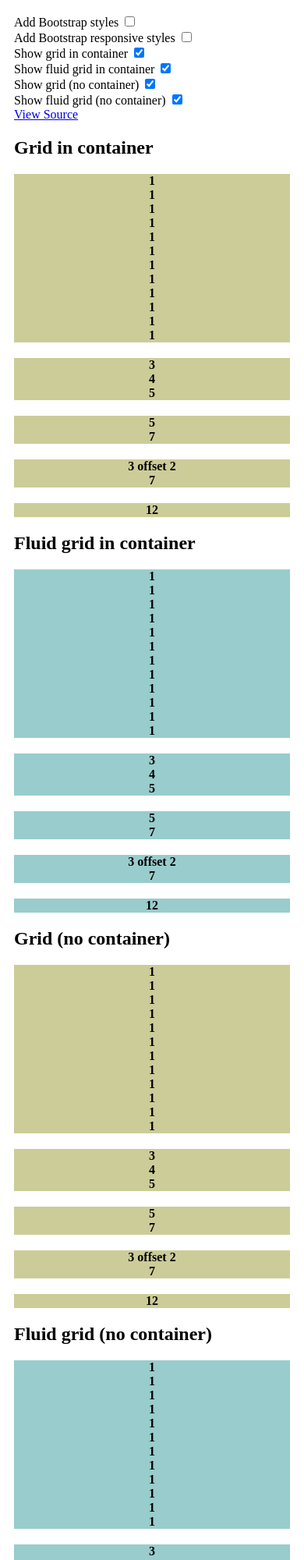
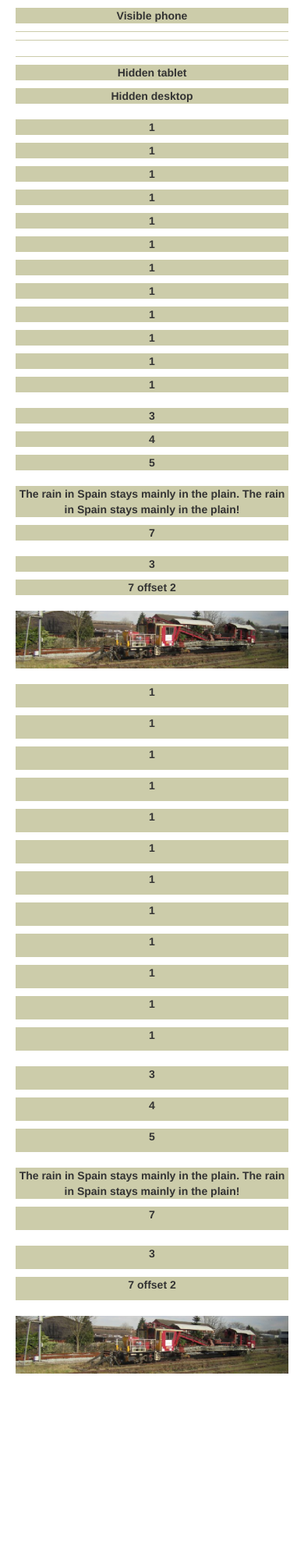
Before and after one commit to OdeToCode/bootstrap-samples, a plain HTML site: page samples/bootstraplayout.html in a window 390 px wide. Shown: the top 2000 px of the page at 78% size. After the commit the page ends 1771 px from the top, so only its background shows below. Drawn offline with Linux system fonts and the light colour scheme.

Commit message:
more layout

```diff
--- a/samples/bootstraplayout.html
+++ b/samples/bootstraplayout.html
@@ -2,114 +2,51 @@
 <html xmlns="http://www.w3.org/1999/xhtml">
 <head id="head">
     <title>Layout With Bootstrap</title>
-    <script src="jquery-1.7.1.min.js"></script>
+    <link href="bootstrap.min.css" rel="stylesheet" />
+    <link href="bootstrap-responsive.min.css" rel="stylesheet" />
+
     <style>
-        body {
-            padding: 10px;
-        }
-
-        .row > div {
-            background-color: #cccc99;
-        }
-
-        .row-fluid > div {
-            background-color: #99cccc;
-        }
-
-        .row, .row-fluid {
-            margin-top: 20px;
-            margin-bottom: 20px;
+        [class*="span"] {
+            background-color: #cca;
             font-weight: bold;
             text-align: center;
+            margin-top: 10px;
+            margin-bottom: 10px;
         }
     </style>
-        <script>
-            (function () {
 
-                var turnOnBootstrap = function () {
-                    $("#head").append($(' <link id="bootstrap" href="bootstrap.min.css" rel="stylesheet" />'));
-                };
-
-                var turnOffBootstrap = function () {
-                    $("#bootstrap").remove();
-                };
-
-                var turnOnResponsive = function () {
-                    $("#head").append($(' <link id="bootstrap-responsive" href="bootstrap-responsive.min.css" rel="stylesheet" />'));
-                };
-
-                var turnOffResponsive = function () {
-                    $("#bootstrap-responsive").remove();
-                };
-
-                $(function() {
-                    $("#bootstrapcheck").click(function() {
-                        $(this).is(':checked') ? turnOnBootstrap() : turnOffBootstrap();
-                    });
-                    $("#bootstrap-responsivecheck").click(function () {
-                        $(this).is(':checked') ? turnOnResponsive() : turnOffResponsive();
-                    });
-                    $("#gridincontainercheck").click(function () {
-                        $("#gridincontainer").toggle();
-                    });
-                    $("#fluidgridincontainercheck").click(function() {
-                        $("#fluidgridincontainer").toggle();
-                    });
-                    $("#gridcheck").click(function() {
-                        $("#grid").toggle();
-                    });
-                    $("#fluidgridcheck").click(function() {
-                        $("#fluidgrid").toggle();
-                    });
-                });
-            }());
-
-    </script>
 </head>
 <body>
-    <form>
-        <div>
-            <label class="checkbox">
-                Add Bootstrap styles
-                <input type="checkbox" id="bootstrapcheck" />
-            </label>
+
+    <div class="container">
+        <div class="row">
+            <div class="span4">
+                <div class="visible-phone">Visible phone</div>
+            </div>
+            <div class="span4">
+                <div class="visible-tablet">Visible tablet</div>
+            </div>
+            <div class="span4">
+                <div class="visible-desktop">Visible desktop</div>
+            </div>
         </div>
-        <div>
-            <label class="checkbox">
-                Add Bootstrap responsive styles
-                <input type="checkbox" id="bootstrap-responsivecheck" />
-            </label>
+    </div>
+
+    <div class="container">
+        <div class="row">
+            <div class="span4">
+                <div class="hidden-phone">Hidden phone</div>
+            </div>
+            <div class="span4">
+                <div class="hidden-tablet">Hidden tablet</div>
+            </div>
+            <div class="span4">
+                <div class="hidden-desktop">Hidden desktop</div>
+            </div>
         </div>
-        <div>
-            <label class="checkbox">
-                Show grid in container
-                <input type="checkbox" checked id="gridincontainercheck" />
-            </label>
-        </div>
-        <div>
-            <label class="checkbox">
-                Show fluid grid in container
-                <input type="checkbox" checked id="fluidgridincontainercheck" />
-            </label>
-        </div>
-        <div>
-            <label class="checkbox">
-                Show grid (no container)
-                <input type="checkbox" checked id="gridcheck" />
-            </label>
-        </div>
-        <div>
-            <label class="checkbox">
-                Show fluid grid (no container)
-                <input type="checkbox" checked id="fluidgridcheck" />
-            </label>
-        </div>
-    </form>
-    <div>
-    <a href="https://raw.github.com/OdeToCode/bootstrap-samples/gh-pages/samples/bootstraplayout.html">View Source</a>
     </div>
-    <div id="gridincontainer" class="container">
-        <h2>Grid in container</h2>
+
+    <div class="container">
         <div class="row">
             <div class="span1">1</div>
             <div class="span1">1</div>
@@ -130,20 +67,20 @@
             <div class="span5">5</div>
         </div>
         <div class="row">
-            <div class="span5">5</div>
+            <div class="span5">The rain in Spain stays mainly in the plain. The rain in Spain stays mainly in the plain!</div>
             <div class="span7">7</div>
         </div>
         <div class="row">
-            <div class="span3 offset2">3 offset 2</div>
-            <div class="span7">7</div>
+            <div class="span3">3</div>
+            <div class="span7 offset2">7 offset 2</div>
         </div>
         <div class="row">
-            <div class="span12">12</div>
+            <div class="span12">
+                <img src="train.png" /></div>
         </div>
     </div>
 
-    <div class="container" id="fluidgridincontainer">
-        <h2>Fluid grid in container</h2>
+    <div class="container-fluid">
         <div class="row-fluid">
             <div class="span1">1</div>
             <div class="span1">1</div>
@@ -164,86 +101,16 @@
             <div class="span5">5</div>
         </div>
         <div class="row-fluid">
-            <div class="span5">5</div>
+            <div class="span5">The rain in Spain stays mainly in the plain. The rain in Spain stays mainly in the plain!</div>
             <div class="span7">7</div>
         </div>
         <div class="row-fluid">
-            <div class="span3 offset2">3 offset 2</div>
-            <div class="span7">7</div>
-        </div>
-
-        <div class="row-fluid">
-            <div class="span12">12</div>
-        </div>
-    </div>
-
-    <div id="grid">
-        <h2>Grid (no container)</h2>
-        <div class="row">
-            <div class="span1">1</div>
-            <div class="span1">1</div>
-            <div class="span1">1</div>
-            <div class="span1">1</div>
-            <div class="span1">1</div>
-            <div class="span1">1</div>
-            <div class="span1">1</div>
-            <div class="span1">1</div>
-            <div class="span1">1</div>
-            <div class="span1">1</div>
-            <div class="span1">1</div>
-            <div class="span1">1</div>
-        </div>
-        <div class="row">
             <div class="span3">3</div>
-            <div class="span4">4</div>
-            <div class="span5">5</div>
-        </div>
-        <div class="row">
-            <div class="span5">5</div>
-            <div class="span7">7</div>
-        </div>
-        <div class="row">
-            <div class="span3 offset2">3 offset 2</div>
-            <div class="span7">7</div>
-        </div>
-
-        <div class="row">
-            <div class="span12">12</div>
-        </div>
-    </div>
-
-    <div id="fluidgrid">
-        <h2>Fluid grid (no container)</h2>
-        <div class="row-fluid">
-            <div class="span1">1</div>
-            <div class="span1">1</div>
-            <div class="span1">1</div>
-            <div class="span1">1</div>
-            <div class="span1">1</div>
-            <div class="span1">1</div>
-            <div class="span1">1</div>
-            <div class="span1">1</div>
-            <div class="span1">1</div>
-            <div class="span1">1</div>
-            <div class="span1">1</div>
-            <div class="span1">1</div>
+            <div class="span7 offset2">7 offset 2</div>
         </div>
         <div class="row-fluid">
-            <div class="span3">3</div>
-            <div class="span4">4</div>
-            <div class="span5">5</div>
-        </div>
-        <div class="row-fluid">
-            <div class="span5">5</div>
-            <div class="span7">7</div>
-        </div>
-        <div class="row-fluid">
-            <div class="span3 offset2">3 offset 2</div>
-            <div class="span7">7</div>
-        </div>
-
-        <div class="row-fluid">
-            <div class="span12">12</div>
+            <div class="span12">
+                <img src="train.png" /></div>
         </div>
     </div>
 </body>
```
Also changed, not shown: samples/SimpleLayout.html (added, +33 -0 lines), samples/train.png (added).
